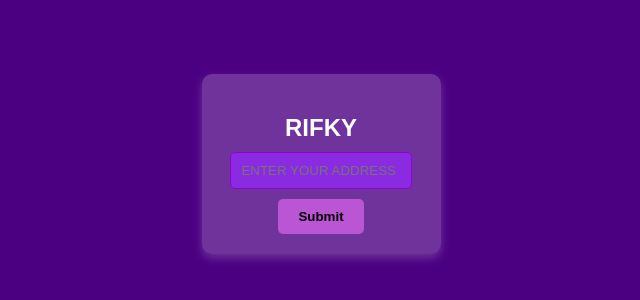
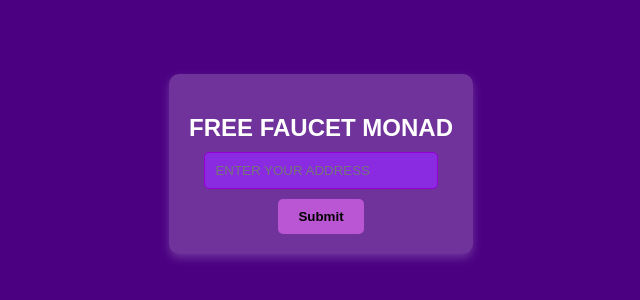
Before and after one commit to Hndsmrull/faucet-monad, a plain HTML site: page index.html in a window 1280 px wide. Shown: the part 236-536 px from the top of the page, without its empty margins (319-959 px from the left). Drawn offline with Linux system fonts and the light colour scheme.

Commit message:
Update index.html

```diff
--- a/index.html
+++ b/index.html
@@ -56,7 +56,7 @@
 <body>
 
     <div class="container">
-        <h2>RIFKY</h2>
+        <h2>FREE FAUCET MONAD</h2>
         <input type="text" id="walletAddress" placeholder="ENTER YOUR ADDRESS">
         <br>
         <button onclick="sendSubmit()">Submit</button>
```
